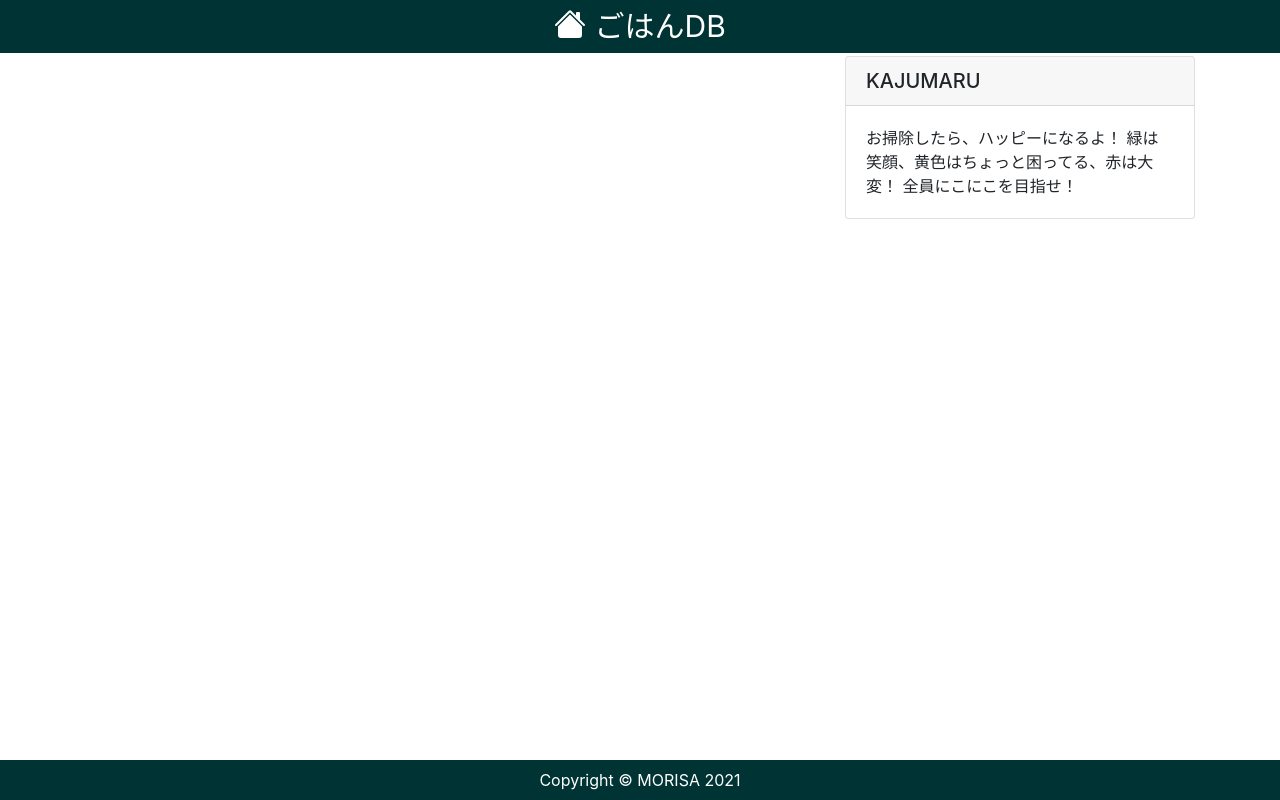
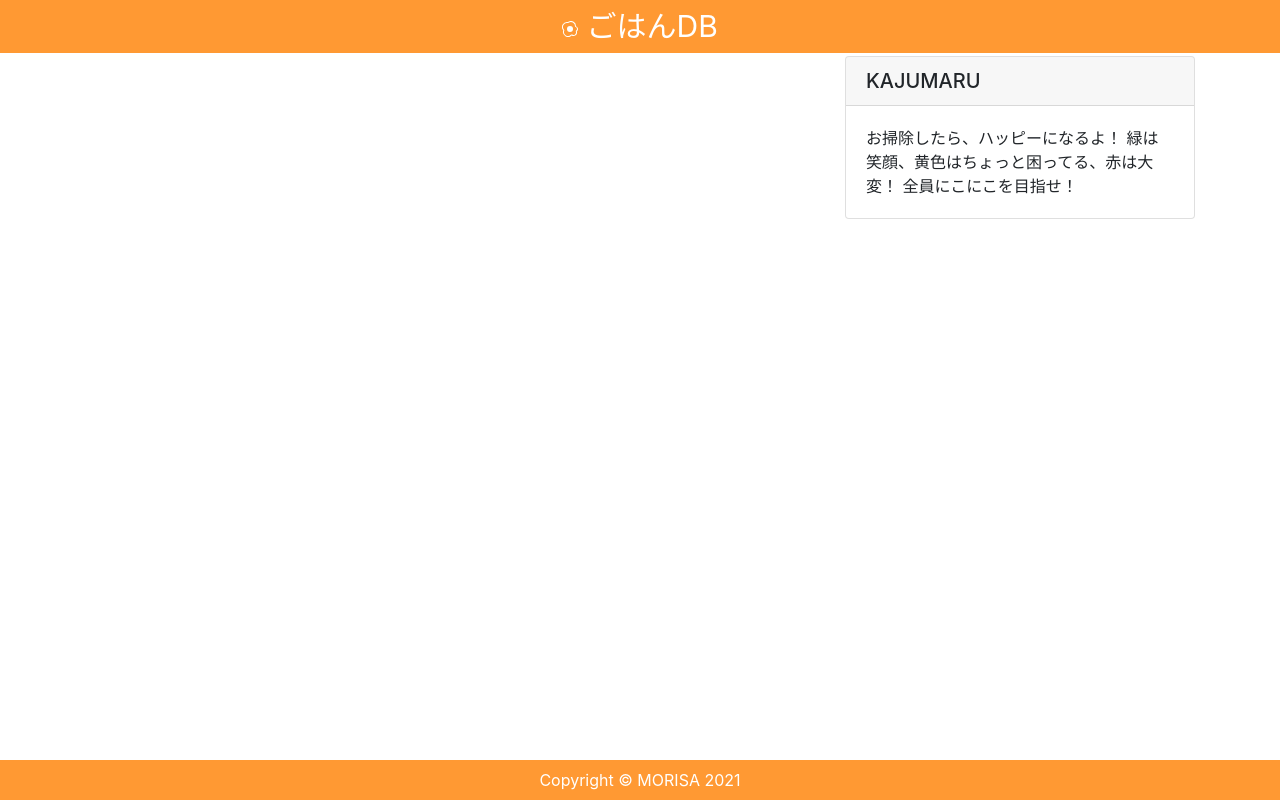
Before and after one commit to riadd188/gohandb, a Django app: page / in a window 1280 px wide. Run offline with Django 3.2, Linux system fonts and the light colour scheme; a user stored in the database is signed in; data that the repository does not hold is empty; parts of the project's set-up code (start-up, migrations or seed data) failed here and were passed over; some libraries are stand-ins or nearby versions.

Commit message:
template 2

```diff
--- a/templates/base.html
+++ b/templates/base.html
@@ -38,12 +38,12 @@
 <script src="https://cdn.jsdelivr.net/npm/bootstrap@4.6.1/dist/js/bootstrap.bundle.min.js" integrity="sha384-fQybjgWLrvvRgtW6bFlB7jaZrFsaBXjsOMm/tB9LTS58ONXgqbR9W8oWht/amnpF" crossorigin="anonymous"></script>
 <body>
 
-      <header class="py-1 navbar-light fixed-top" style="background-color: #003333;">
+      <header class="py-1 navbar-light fixed-top" style="background-color: #FF9933;">
         <p class="m-0 text-center text-white" style="font-size :30px;"k>
-            <svg xmlns="http://www.w3.org/2000/svg" width="32" height="32" fill="currentColor" class="bi bi-house-fill" viewBox="0 0 16 16" style="vertical-align: text-top;">
-                <path fill-rule="evenodd" d="M8 3.293l6 6V13.5a1.5 1.5 0 0 1-1.5 1.5h-9A1.5 1.5 0 0 1 2 13.5V9.293l6-6zm5-.793V6l-2-2V2.5a.5.5 0 0 1 .5-.5h1a.5.5 0 0 1 .5.5z"/>
-                <path fill-rule="evenodd" d="M7.293 1.5a1 1 0 0 1 1.414 0l6.647 6.646a.5.5 0 0 1-.708.708L8 2.207 1.354 8.854a.5.5 0 1 1-.708-.708L7.293 1.5z"/>
-            </svg>
+            <svg xmlns="http://www.w3.org/2000/svg" width="16" height="16" fill="currentColor" class="bi bi-egg-fried" viewBox="0 0 16 16">
+                <path d="M8 11a3 3 0 1 0 0-6 3 3 0 0 0 0 6z"/>
+                <path d="M13.997 5.17a5 5 0 0 0-8.101-4.09A5 5 0 0 0 1.28 9.342a5 5 0 0 0 8.336 5.109 3.5 3.5 0 0 0 5.201-4.065 3.001 3.001 0 0 0-.822-5.216zm-1-.034a1 1 0 0 0 .668.977 2.001 2.001 0 0 1 .547 3.478 1 1 0 0 0-.341 1.113 2.5 2.5 0 0 1-3.715 2.905 1 1 0 0 0-1.262.152 4 4 0 0 1-6.67-4.087 1 1 0 0 0-.2-1 4 4 0 0 1 3.693-6.61 1 1 0 0 0 .8-.2 4 4 0 0 1 6.48 3.273z"/>
+              </svg>
             ごはんDB
         </p>
       </header>
@@ -55,7 +55,7 @@
         </div>
     </main>
 
-    <footer class="py-2 navbar-light fixed-bottom"  style="background-color: #003333;">
+    <footer class="py-2 navbar-light fixed-bottom"  style="background-color: #FF9933;">
         <p class="m-0 text-center text-white">Copyright &copy; MORISA 2021</p>
     </footer>
 
```
